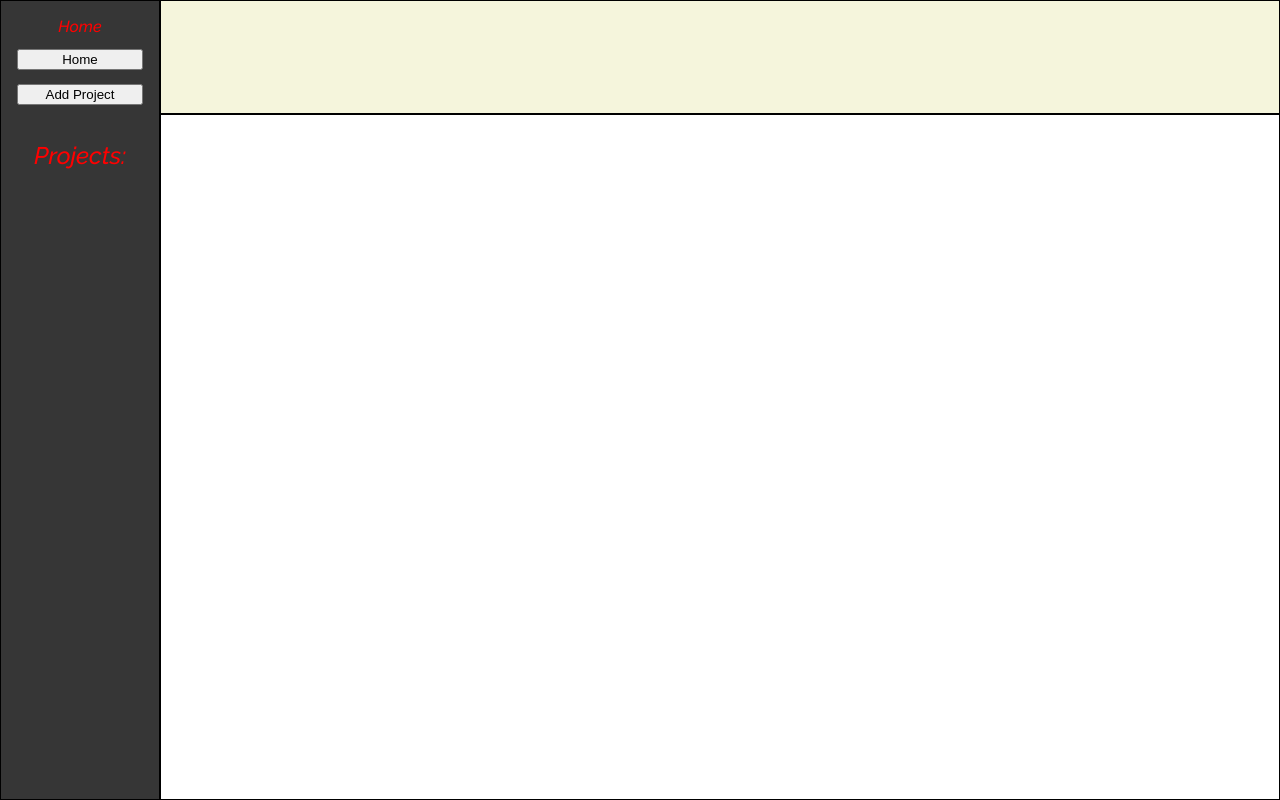
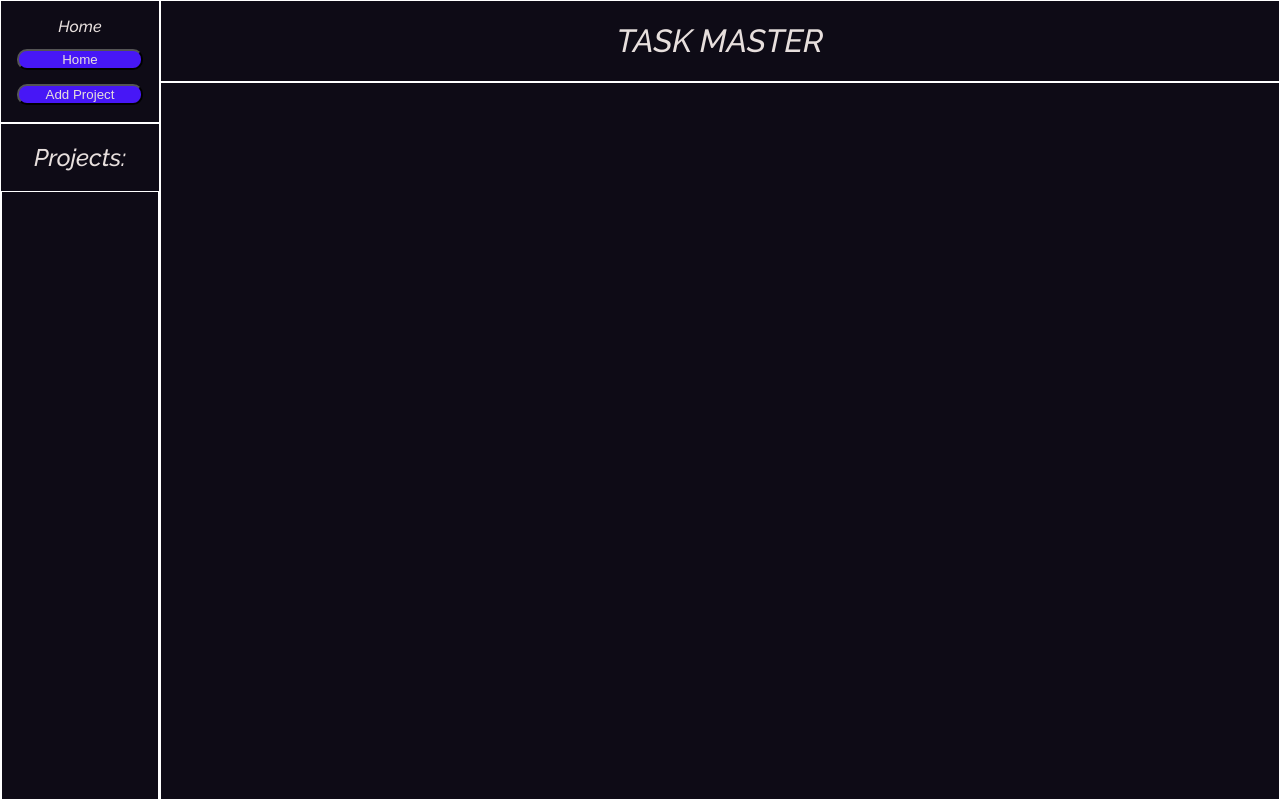
Before and after one commit to Marshvp/TaskMaster, a website built with webpack: page src/template.html in a window 1280 px wide. Built offline with nearby package versions, Linux system fonts and the light colour scheme.

Commit message:
changed styles

```diff
--- a/src/DOMel.js
+++ b/src/DOMel.js
@@ -26,6 +26,11 @@ export default function buildDOM() {
 function createHeader() {
     const header = document.createElement('div');
     header.className = 'header';
+
+    const h1 = document.createElement('h1');
+    h1.textContent = 'TASK MASTER'
+
+    header.appendChild(h1)
     return header;
 }
 //create content
--- a/src/sidebar.js
+++ b/src/sidebar.js
@@ -49,7 +49,7 @@ export function addProjectToSidebar (projectName) {
     const projectBtnLI = document.createElement('li');
     const projectBtn = document.createElement('button');
     projectBtn.textContent = projectName;
-    projectBtn.className = `${projectName}-button`;
+    projectBtn.className = `${projectName}-side`;
     projectBtn.onclick = () => {
         console.log(`Project ${projectName} clicked`);
     }
--- a/src/styles/style.css
+++ b/src/styles/style.css
@@ -8,7 +8,7 @@
 body {
     padding: 0;
     margin: 0;
-    color: red;
+    color: #E7DFDD;
     font-family: 'Raleway', sans-serif;
     height: 100vh;
 }
@@ -16,15 +16,15 @@ body {
 .container {
     display: grid;
     grid-template-columns: 1fr 7fr;
-    grid-template-rows: 1fr 6fr;
+    grid-template-rows: 1fr 9fr;
     height: 100%;
 
 }
 
 .sidebar {
     grid-row: 1 / 3;
-    border: 1px solid black;
-    background-color: rgba(0, 0, 0, 0.788);
+
+    background-color: #0E0B16;
     display: grid;
     grid-template-rows: 1fr 6fr;
 }
@@ -35,6 +35,7 @@ body {
     margin: 0;
     padding: 0;
     text-align: center;
+    border: 1px solid white;
 }
 
 .sidebar ul li {
@@ -45,11 +46,15 @@ body {
 
 .sidebar ul li button {
     margin-top: 1em;
+    background-color: #4717F6;
+    color: #E7DFDD;
+    border-radius: 10px;
 }
 
 .projectSideDiv {
     text-align: center;
     overflow:hidden;
+    border: 1px solid white;
 }
 
 .projectSideDiv ul {
@@ -59,17 +64,17 @@ body {
 
 .header, .content{
     grid-column: 2 / 3;
-    border: 1px solid black;
+    background-color: #0E0B16;
+    border: 1px solid white;
 }
 
-.header {
-    background-color: beige;
-}
+
+
 
 
 
 .header {
     display: grid;
-    grid-template-columns: 3fr 1fr;
+
     text-align: center;
 }
```
